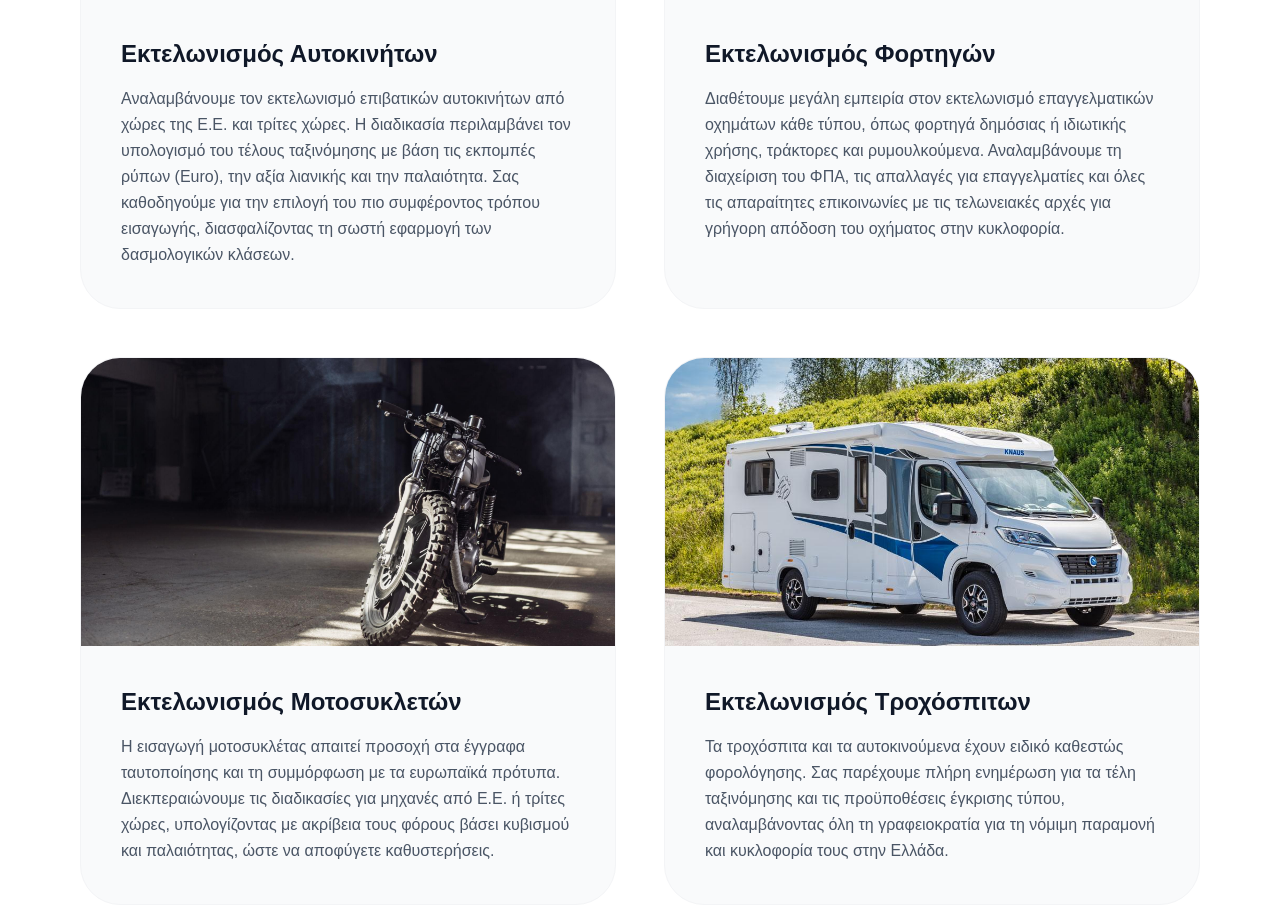
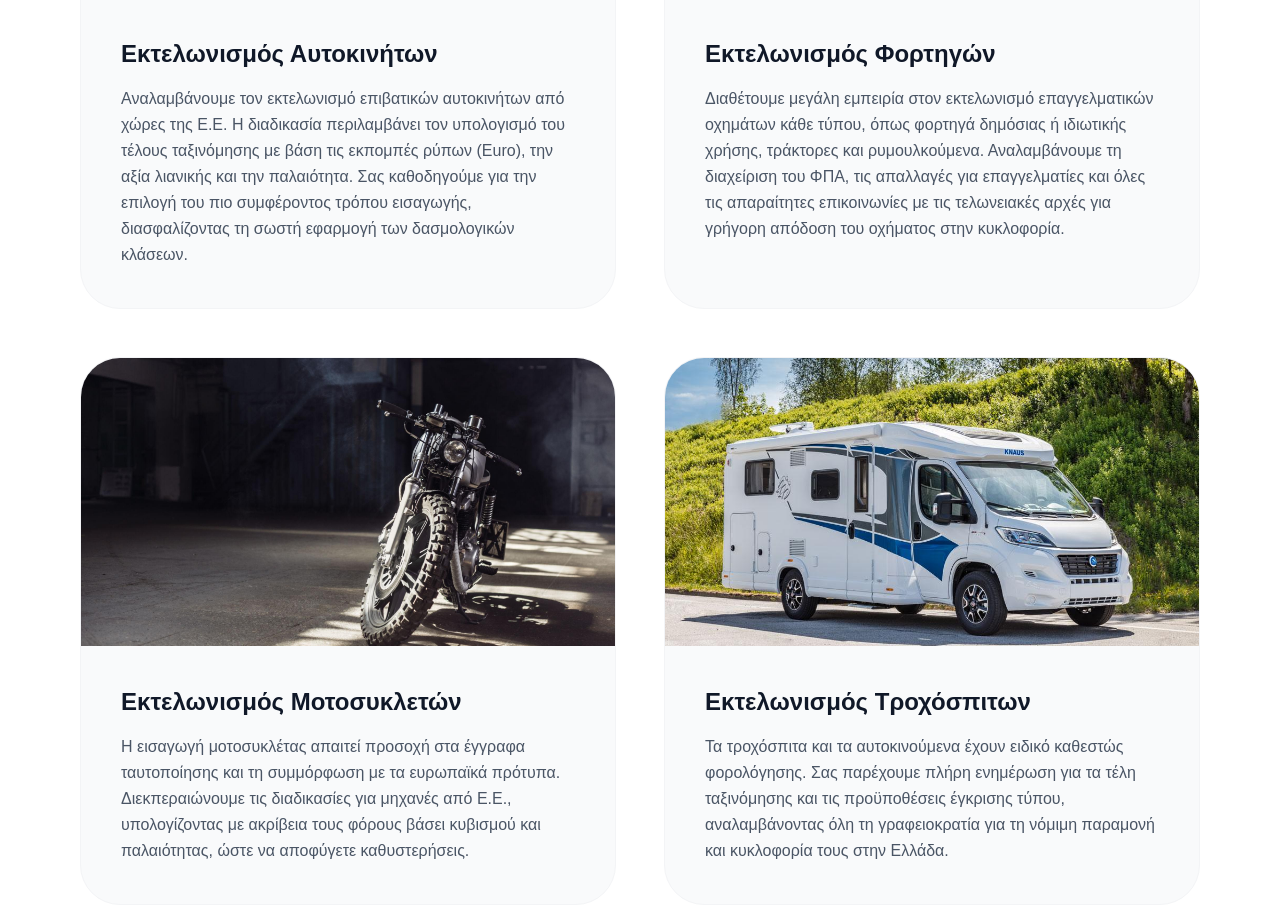
Before and after one commit to Tsagiannoudis/gakis-custombroker, a Next.js app: page /services in a window 1280 px wide. Shown: the part 1399-2312 px from the top of the page. Built offline with nearby package versions, Linux system fonts and the light colour scheme.

Commit message:
update serviceData

```diff
--- a/data/ServicesData.tsx
+++ b/data/ServicesData.tsx
@@ -34,7 +34,7 @@ const ServicesData: Service[] = [
     description:
       "Πλήρης διεκπεραίωση για επιβατικά Ι.Χ., υβριδικά και ηλεκτρικά οχήματα.",
     moreDetails:
-      "Αναλαμβάνουμε τον εκτελωνισμό επιβατικών αυτοκινήτων από χώρες της Ε.Ε. και τρίτες χώρες. Η διαδικασία περιλαμβάνει τον υπολογισμό του τέλους ταξινόμησης με βάση τις εκπομπές ρύπων (Euro), την αξία λιανικής και την παλαιότητα. Σας καθοδηγούμε για την επιλογή του πιο συμφέροντος τρόπου εισαγωγής, διασφαλίζοντας τη σωστή εφαρμογή των δασμολογικών κλάσεων.",
+      "Αναλαμβάνουμε τον εκτελωνισμό επιβατικών αυτοκινήτων από χώρες της Ε.Ε. Η διαδικασία περιλαμβάνει τον υπολογισμό του τέλους ταξινόμησης με βάση τις εκπομπές ρύπων (Euro), την αξία λιανικής και την παλαιότητα. Σας καθοδηγούμε για την επιλογή του πιο συμφέροντος τρόπου εισαγωγής, διασφαλίζοντας τη σωστή εφαρμογή των δασμολογικών κλάσεων.",
   },
   {
     id: 2,
@@ -85,7 +85,7 @@ const ServicesData: Service[] = [
     description:
       "Γρήγορος εκτελωνισμός για δίκυκλα, ATV και μοτοσυκλέτες κάθε κυβισμού.",
     moreDetails:
-      "Η εισαγωγή μοτοσυκλέτας απαιτεί προσοχή στα έγγραφα ταυτοποίησης και τη συμμόρφωση με τα ευρωπαϊκά πρότυπα. Διεκπεραιώνουμε τις διαδικασίες για μηχανές από Ε.Ε. ή τρίτες χώρες, υπολογίζοντας με ακρίβεια τους φόρους βάσει κυβισμού και παλαιότητας, ώστε να αποφύγετε καθυστερήσεις.",
+      "Η εισαγωγή μοτοσυκλέτας απαιτεί προσοχή στα έγγραφα ταυτοποίησης και τη συμμόρφωση με τα ευρωπαϊκά πρότυπα. Διεκπεραιώνουμε τις διαδικασίες για μηχανές από Ε.Ε., υπολογίζοντας με ακρίβεια τους φόρους βάσει κυβισμού και παλαιότητας, ώστε να αποφύγετε καθυστερήσεις.",
   },
   {
     id: 4,
```
